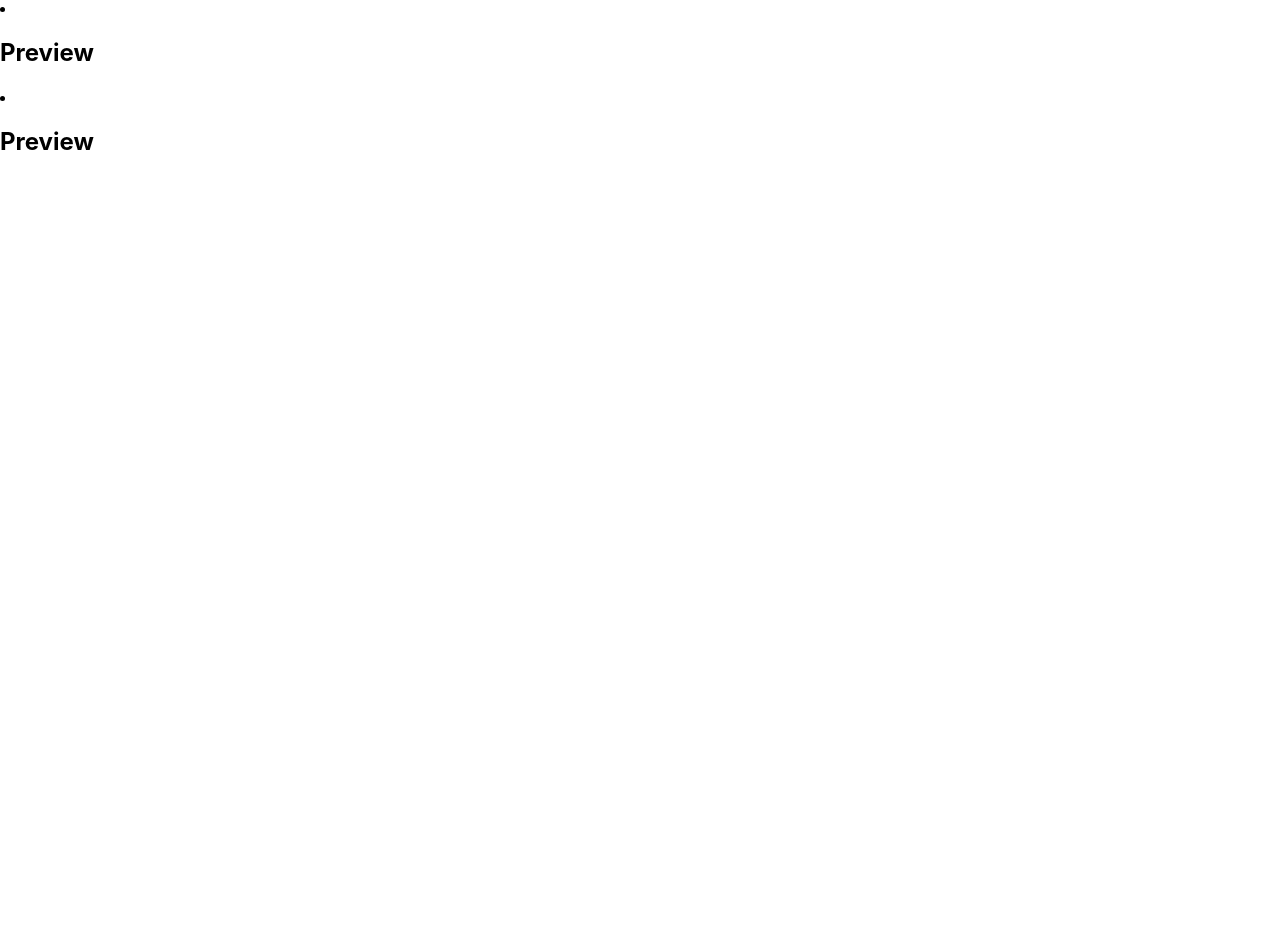
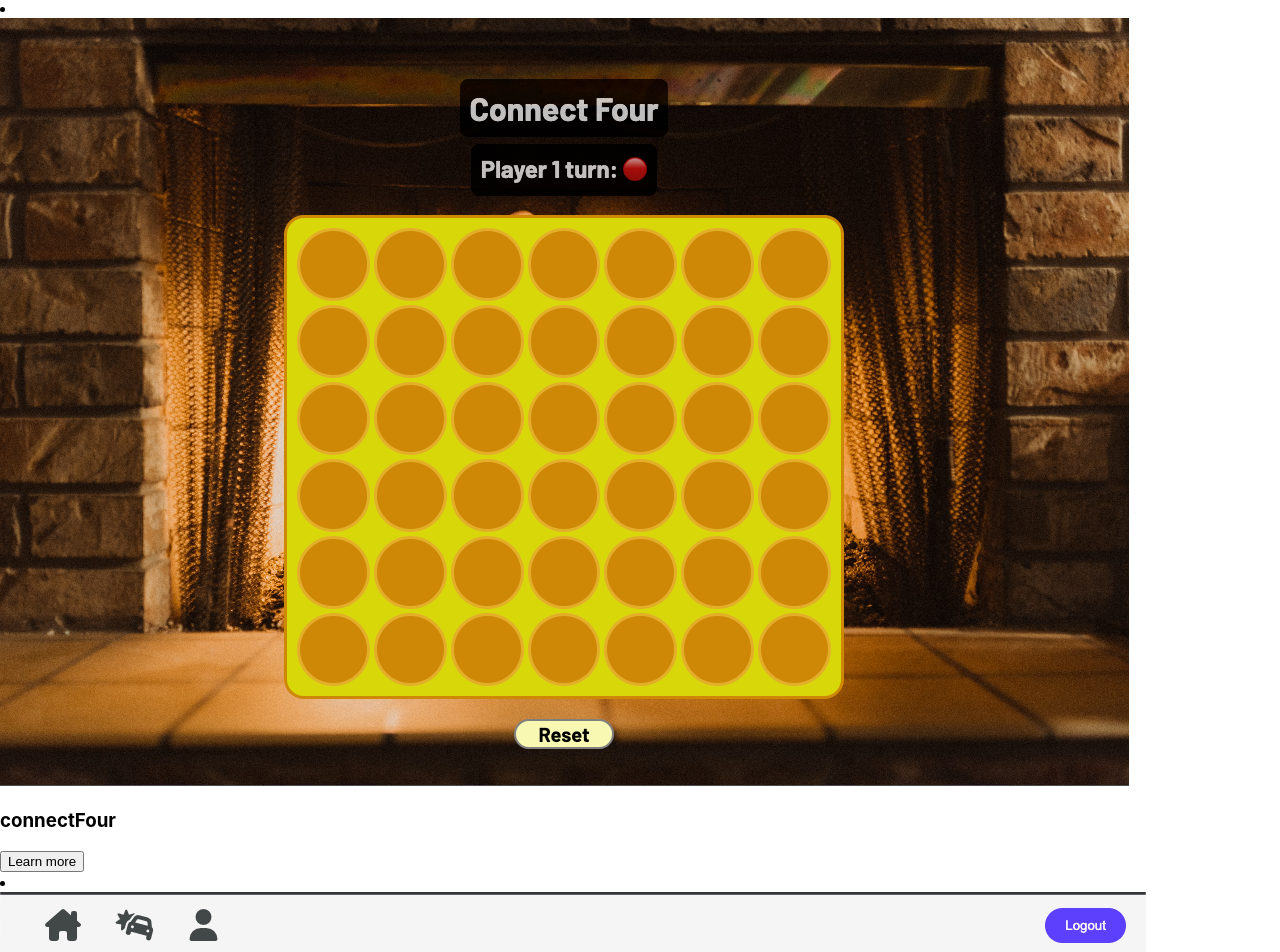
Before and after one commit to alexanderjones1/portfolio, a React (Create React App) app: page /projects in a window 1280 px wide. Shown: the part 200-1152 px from the top of the page. Before the commit the page ends 800 px from the top, so only its background shows below. Built offline with nearby package versions, Linux system fonts and the light colour scheme.

Commit message:
display data in ProjectPreview as card

```diff
--- a/src/components/ProjectPreview.js
+++ b/src/components/ProjectPreview.js
@@ -2,7 +2,21 @@ function ProjectPreview(props) {
   console.log("THESE ARE PROPS", props);
   return (
     <>
-      <h1>Preview</h1>
+      <div>
+    <img
+        src={props.project.image}
+        alt={props.project.title}
+    />
+
+    <section>
+        <h3>
+            {props.project.title}
+        </h3>
+				<button>
+            Learn more
+        </button>
+    </section>
+</div>
     </>
   )
 
--- a/src/data/projects.js
+++ b/src/data/projects.js
@@ -2,14 +2,14 @@ const Projects = [
   {
     title: "connectFour",
     description: "Childhood strategy game rendered in a browser using HTML, CSS and Javascrypt",
-    image: <img src="./connect-four.png" alt="Connect Four" />,
+    image: "./connect-four.png",
     repositoryLink: "https://github.com/alexanderjones1/connect-four.git",
     deploymentLink: "https://alexanderjones1connect4.netlify.app/",
   },
   {
     title: "rentMyCar",
     description: "A carsharing app where owners can list there cars for rent and users can shop cars they would like to rent for trips.",
-    image: <img src="./rentMyCar.png" alt="Rent My Car landing page" />,
+    image: "./rentMyCar.png",
     repositoryLink: "https://github.com/alexanderjones1/rent-my-car-app.git",
     deploymentLink: "https://flyio-rent-my-car-project.fly.dev/",
   }
```
